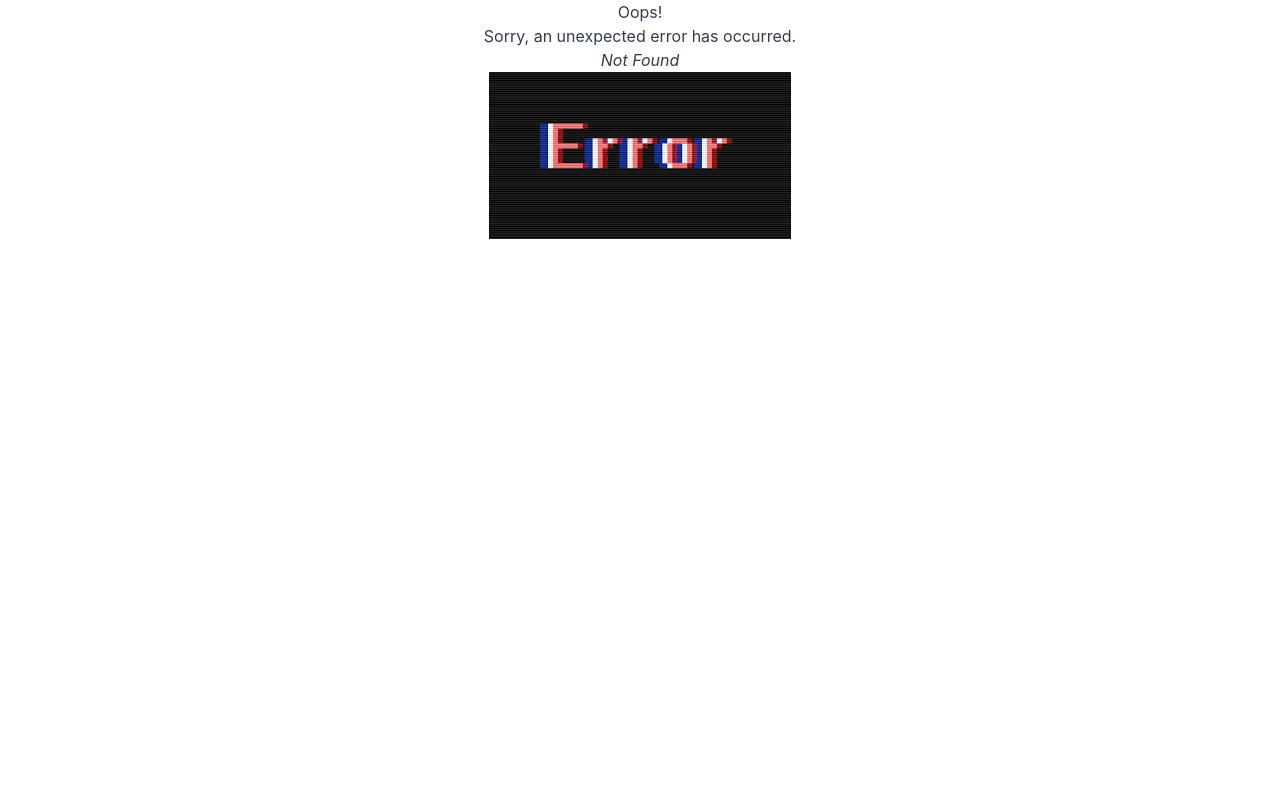
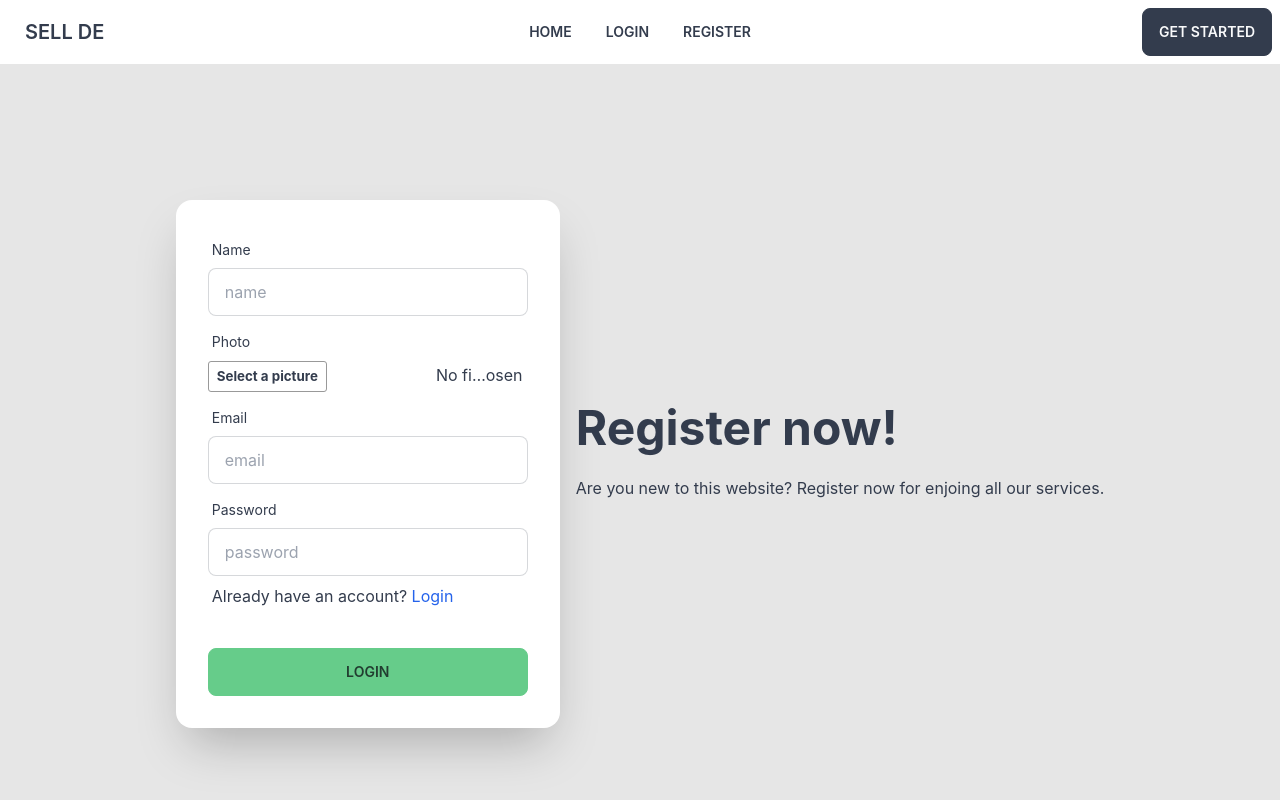
Before and after one commit to MARUF3470/sell-de-client-repo, a React (Create React App) app: page /register in a window 1280 px wide. Before the commit this address had no page. Shown: the top 800 px of the page. Built offline with nearby package versions, Linux system fonts and the light colour scheme.

Commit message:
login and register page created and design done

```diff
--- a/src/layout/Main/Main.js
+++ b/src/layout/Main/Main.js
@@ -1,4 +1,5 @@
 import React from 'react';
+import { Outlet } from 'react-router-dom';
 import Home from '../../pages/Home/Home/Home';
 import Footer from '../../pages/shared/Header/Footer/Footer';
 import Header from '../../pages/shared/Header/Header';
@@ -7,7 +8,7 @@ const Main = () => {
     return (
         <div>
             <Header></Header>
-            <Home></Home>
+            <Outlet></Outlet>
             <Footer></Footer>
         </div>
     );
--- /dev/null
+++ b/src/pages/Category/Category.js
@@ -0,0 +1,11 @@
+import React from 'react';
+
+const Category = () => {
+    return (
+        <div>
+
+        </div>
+    );
+};
+
+export default Category;
--- /dev/null
+++ b/src/pages/Login/Login.js
@@ -0,0 +1,39 @@
+import React from 'react';
+import { Link } from 'react-router-dom';
+
+const Login = () => {
+    return (
+        <div className="hero min-h-screen bg-base-200">
+            <div className="hero-content flex-col lg:flex-row-reverse">
+                <div className="text-center lg:text-left">
+                    <h1 className="text-5xl font-bold">Login now!</h1>
+                    <p className="py-6">Login to your account for getting all our services</p>
+                </div>
+                <div className="card flex-shrink-0 w-full max-w-sm shadow-2xl bg-base-100">
+                    <div className="card-body">
+                        <div className="form-control">
+                            <label className="label">
+                                <span className="label-text">Email</span>
+                            </label>
+                            <input type="text" placeholder="email" className="input input-bordered" />
+                        </div>
+                        <div className="form-control">
+                            <label className="label">
+                                <span className="label-text">Password</span>
+                            </label>
+                            <input type="text" placeholder="password" className="input input-bordered" />
+                            <label className="label">
+                                <p>Are you new to this website? <Link to='/register' className='text-blue-600'>Register</Link></p>
+                            </label>
+                        </div>
+                        <div className="form-control mt-6">
+                            <button className="btn btn-primary">Login</button>
+                        </div>
+                    </div>
+                </div>
+            </div>
+        </div>
+    );
+};
+
+export default Login;
--- /dev/null
+++ b/src/pages/Login/Register.js
@@ -0,0 +1,52 @@
+import React from 'react';
+import { Link } from 'react-router-dom';
+import './register.css'
+
+const Register = () => {
+    return (
+        <div className="hero min-h-screen  bg-base-200">
+            <div className="hero-content flex-col lg:flex-row-reverse">
+                <div className="text-center lg:text-left">
+                    <h1 className="text-5xl font-bold">Register now!</h1>
+                    <p className="py-6">Are you new to this website? Register now for enjoing all our services.</p>
+                </div>
+                <div className="card flex-shrink-0 w-full max-w-sm shadow-2xl bg-base-100">
+                    <div className="card-body">
+                        <div className="form-control">
+                            <label className="label">
+                                <span className="label-text">Name</span>
+                            </label>
+                            <input type="text" placeholder="name" className="input input-bordered" />
+                        </div>
+                        <div className="form-control">
+                            <label className="label">
+                                <span className="label-text">Photo</span>
+                            </label>
+                            <input type="file" placeholder="email" className="custom-file-input" />
+                        </div>
+                        <div className="form-control">
+                            <label className="label">
+                                <span className="label-text">Email</span>
+                            </label>
+                            <input type="email" placeholder="email" className="input input-bordered" />
+                        </div>
+                        <div className="form-control">
+                            <label className="label">
+                                <span className="label-text">Password</span>
+                            </label>
+                            <input type="password" placeholder="password" className="input input-bordered" />
+                            <label className="label">
+                                <p>Already have an account? <Link className='text-blue-600' to='/login'>Login</Link></p>
+                            </label>
+                        </div>
+                        <div className="form-control mt-6">
+                            <button className="btn btn-primary">Login</button>
+                        </div>
+                    </div>
+                </div>
+            </div>
+        </div>
+    );
+};
+
+export default Register;
--- /dev/null
+++ b/src/pages/Login/register.css
@@ -0,0 +1,24 @@
+.custom-file-input::-webkit-file-upload-button {
+    visibility: hidden;
+  }
+  .custom-file-input::before {
+    content: 'Select a picture';
+    display: inline-block;
+    background: linear-gradient(top, #f9f9f9, #e3e3e3);
+    border: 1px solid #999;
+    border-radius: 3px;
+    padding: 5px 8px;
+    outline: none;
+    white-space: nowrap;
+    -webkit-user-select: none;
+    cursor: pointer;
+    text-shadow: 1px 1px #fff;
+    font-weight: 700;
+    font-size: 10pt;
+  }
+  .custom-file-input:hover::before {
+    border-color: black;
+  }
+  .custom-file-input:active::before {
+    background: -webkit-linear-gradient(top, #e3e3e3, #f9f9f9);
+  }
--- a/src/pages/shared/Header/Header.js
+++ b/src/pages/shared/Header/Header.js
@@ -3,9 +3,9 @@ import { Link } from 'react-router-dom';
 
 const Header = () => {
     const menu = <>
-        <li><Link to='/'>Home</Link></li>
-        <li><Link>Home</Link></li>
-        <li><Link>Home</Link></li>
+        <li><Link className='btn btn-ghost' to='/'>Home</Link></li>
+        <li><Link className='btn btn-ghost' to='/login'>Login</Link></li>
+        <li><Link className='btn btn-ghost' to='/register'>Register</Link></li>
     </>
     return (
         <div>
```
Also changed, not shown: src/components/routes/Routes/Routes.js (+15 -0 lines).
